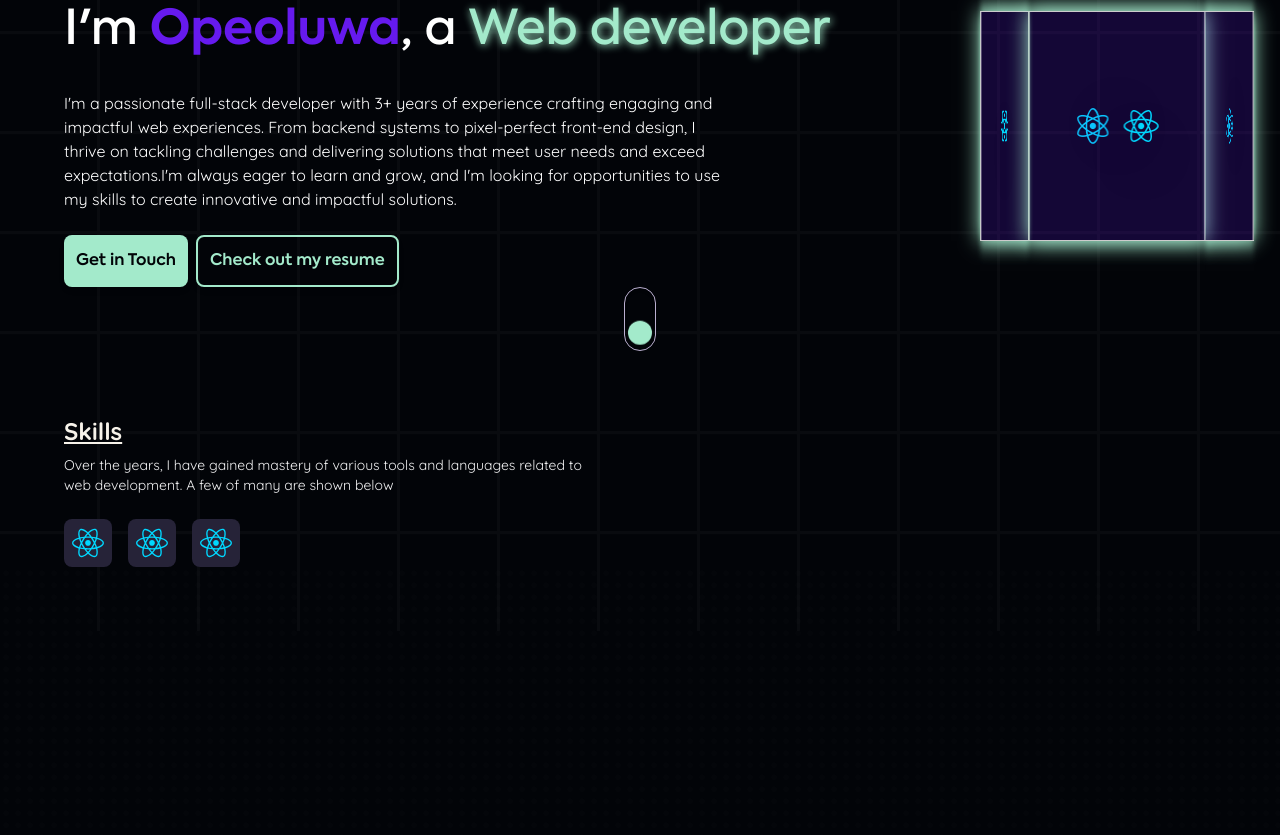
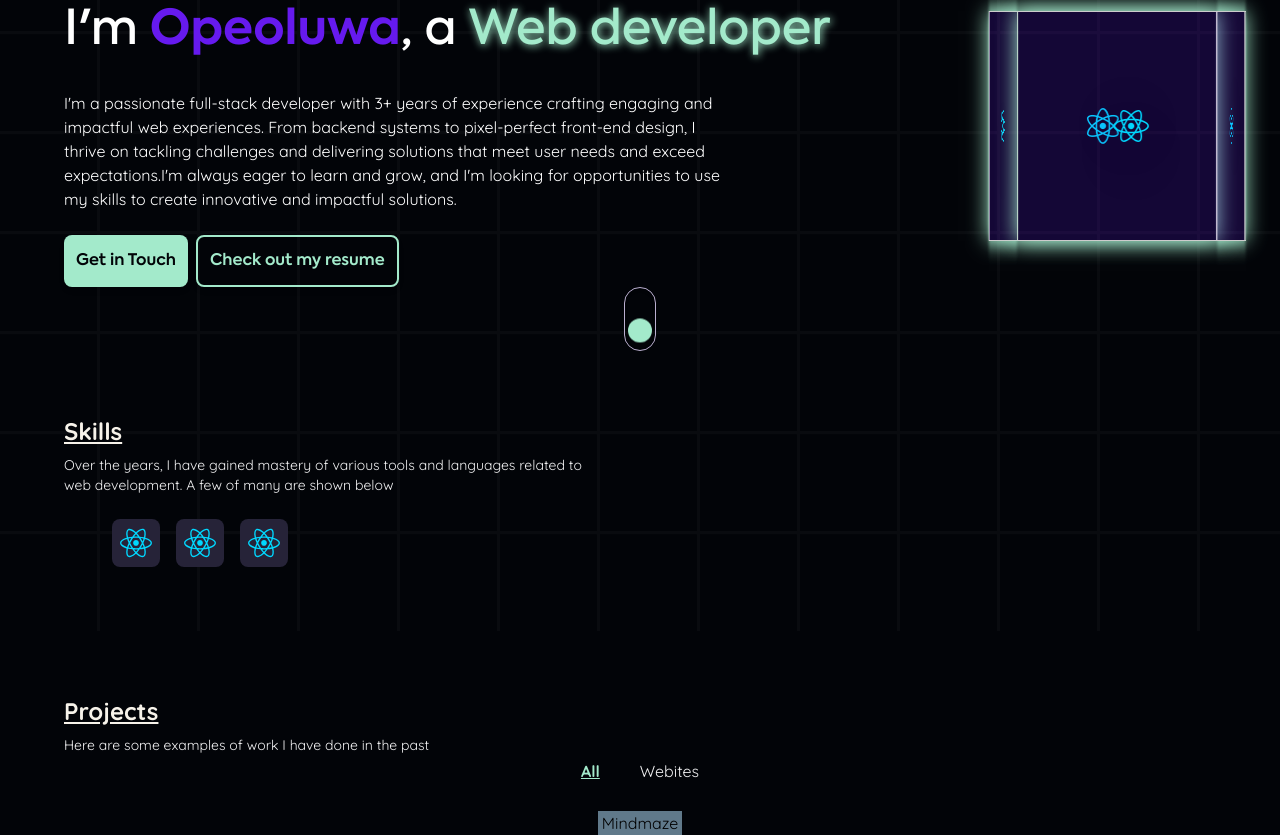
Before and after one commit to Opeoluwa-Ogunlaja/Opeoluwa-Ogunlaja, a React (Vite) app: page / in a window 1280 px wide. Shown: the part 169-1004 px from the top of the page. Before the commit the page ends 800 px from the top, so only its background shows below. Built offline with nearby package versions, Linux system fonts and the light colour scheme.

Commit message:
skills padding

```diff
--- /dev/null
+++ b/src/components/ProjectCard.jsx
@@ -0,0 +1,13 @@
+import React from 'react'
+
+const ProjectCard = () => {
+  return (
+    <div className="bg-neutral-9200 px-4">
+      <div>
+        <h3>Mindmaze</h3>
+      </div>
+    </div>
+  )
+}
+
+export default ProjectCard
--- a/src/components/SkillCard.jsx
+++ b/src/components/SkillCard.jsx
@@ -1,4 +1,9 @@
-import React from 'react'
+import React, { useRef } from 'react'
+import { useEventListener } from './../hooks/useEventListener'
+import { useToggle } from './../hooks/useToggle'
+import { twMerge } from 'tailwind-merge'
+import clsx from 'clsx'
+import { motion } from 'framer-motion'
 
 const SkillCard = ({ icon: Icon, title, subtitle }) => {
   return (
@@ -6,10 +11,10 @@ const SkillCard = ({ icon: Icon, title, subtitle }) => {
       <button className="flex aspect-square w-48  items-center justify-center rounded-sm bg-neutral-1400">
         <Icon className={'aspect-square w-32'} />
       </button>
-      <div className="skill-description inset-x-1/2 rounded-sm p-8">
+      <motion.div className={twMerge('skill-description inset-x-1/2 rounded-sm p-8', clsx())}>
         <h3 className="font-axiforma text-base text-white underline">{title}</h3>
         <p className="max-w-[50ch] text-neutral-1100">{subtitle}</p>
-      </div>
+      </motion.div>
     </div>
   )
 }
--- /dev/null
+++ b/src/home_sections/Project_Section.jsx
@@ -0,0 +1,37 @@
+import React, { useState } from 'react'
+import SectionHeading from '../components/SectionHeading'
+import ProjectCard from '../components/ProjectCard'
+import { twMerge } from 'tailwind-merge'
+import clsx from 'clsx'
+
+const Project_Section = () => {
+  const [filter, setFilter] = useState('all')
+  const tabButtonClassFn = bool =>
+    twMerge(
+      'hover:bg-neutral-1300 py-4 rounded-full px-12 transition',
+      clsx({ ['underline text-green font-bold']: bool })
+    )
+  return (
+    <section className="projects-section mt-128">
+      <SectionHeading
+        heading={'Projects'}
+        subHeading={'Here are some examples of work I have done in the past'}
+      />
+      <div className="flex items-center justify-center text-center">
+        <ul className="flex items-center gap-16 text-neutral-1100">
+          <li>
+            <button className={tabButtonClassFn(filter == 'all')}>All</button>
+          </li>
+          <li>
+            <button className={tabButtonClassFn(filter == 'websites')}>Webites</button>
+          </li>
+        </ul>
+      </div>
+      <div className="projects-grid mt-24 grid flex-1 place-content-center gap-16">
+        <ProjectCard />
+      </div>
+    </section>
+  )
+}
+
+export default Project_Section
--- a/src/hooks/useEventListener.jsx
+++ b/src/hooks/useEventListener.jsx
@@ -1,6 +1,6 @@
-import { useEffect, useRef } from "react";
+import { useEffect, useRef } from 'react'
 
-export function useEventListener(eventType, callback, element, defaultToWindows = true){
+export function useEventListener(eventType, callback, element, defaultToWindows = true) {
   const callbackRef = useRef(callback)
 
   useEffect(() => {
@@ -8,17 +8,15 @@ export function useEventListener(eventType, callback, element, defaultToWindows
   }, [callback])
 
   useEffect(() => {
-        const handler = e => callbackRef.current(e);
+    const handler = e => callbackRef.current(e)
 
     if (element == null || element == undefined) {
-            if (defaultToWindows == true){
+      if (defaultToWindows == true) {
         window.addEventListener(eventType, handler)
-            }
-            else{
+      } else {
         return
       }
-        }
-        else if( element != null ){
+    } else if (element != null) {
       element.addEventListener(eventType, handler)
     }
 
@@ -27,5 +25,5 @@ export function useEventListener(eventType, callback, element, defaultToWindows
         element.removeEventListener(eventType, handler)
       }
     }
-    }, [element])
+  }, [])
 }
--- a/src/pages/Home.jsx
+++ b/src/pages/Home.jsx
@@ -16,10 +16,8 @@ import SectionHeading from '../components/SectionHeading'
 import { skills } from '../data/data'
 import SkillCard from '../components/SkillCard'
 import { motion } from 'framer-motion'
-
-const Project = () => {
-  return <div className=""></div>
-}
+import ProjectCard from '../components/ProjectCard'
+import Project_Section from '../home_sections/Project_Section'
 
 const Home = () => {
   return (
@@ -136,12 +134,14 @@ const Home = () => {
               'Over the years, I have gained mastery of various tools and languages related to web development. A few of many are shown below'
             }
           />
-          <div className="skills-grid mt-24 flex w-3/5 flex-wrap content-start gap-16">
+          <div className="skills-grid mt-24 flex w-3/5 flex-wrap content-start gap-16 pl-48">
             {skills.map((skill, i) => {
               return <SkillCard {...skill} key={skill.title} />
             })}
           </div>
         </section>
+
+        <Project_Section />
       </main>
     </>
   )
```
Lines whose indentation alone changed are shown as unchanged.
